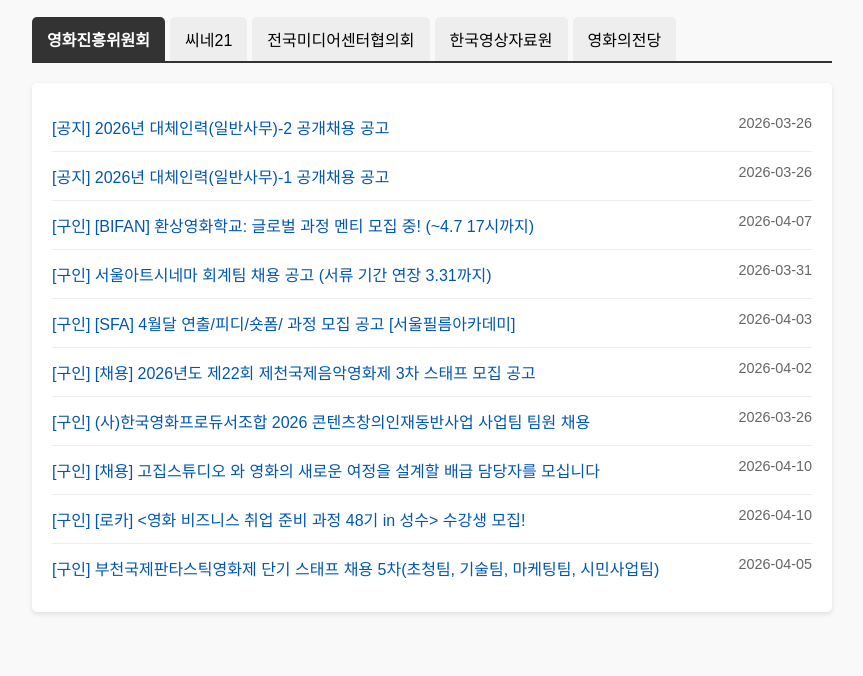
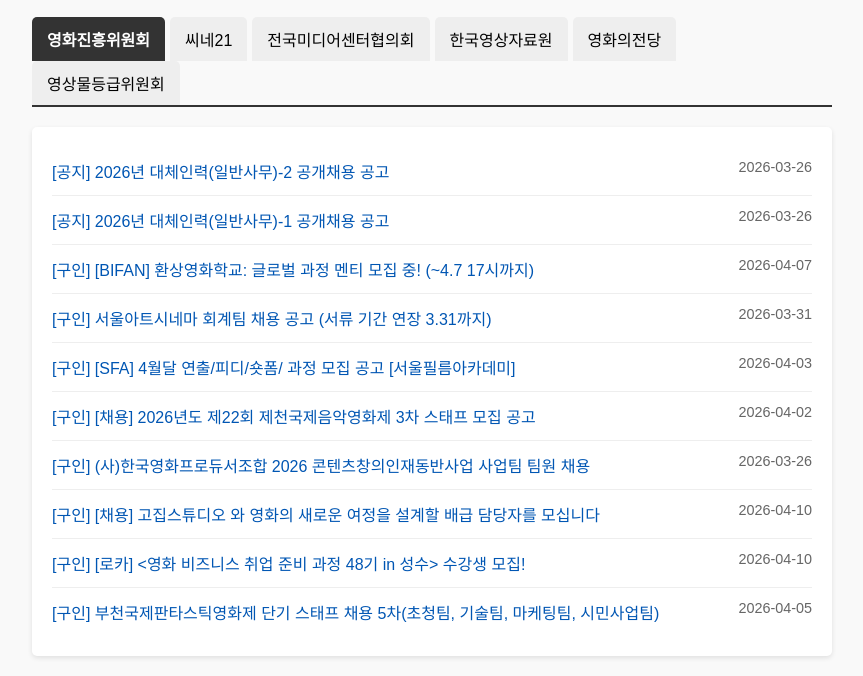
Before and after one commit to jin-archive/movie-bot, a plain HTML site: page index.html in a window 1280 px wide. Shown: the part 133-809 px from the top of the page, without its empty margins (208-1071 px from the left). Drawn offline with Linux system fonts and the light colour scheme.

Commit message:
index.html

```diff
--- a/index.html
+++ b/index.html
@@ -36,6 +36,7 @@
         <button class="tab-button" onclick="openTab('krmedia')">전국미디어센터협의회</button>
         <button class="tab-button" onclick="openTab('kofa')">한국영상자료원</button>
         <button class="tab-button" onclick="openTab('dureraum')">영화의전당</button>
+        <button class="tab-button" onclick="openTab('kmrb')">영상물등급위원회</button>
     </div>
 
     <div id="kofic" class="board-list active"></div>
@@ -43,6 +44,7 @@
     <div id="krmedia" class="board-list"></div>
     <div id="kofa" class="board-list"></div>
     <div id="dureraum" class="board-list"></div>
+    <div id="kmrb" class="board-list"></div>
 
     <script>
         // 탭 전환 로직
@@ -63,7 +65,7 @@
 
                 document.getElementById('updateTime').innerText = `마지막 업데이트: ${data.last_updated}`;
 
-                const keys = ['kofic', 'cine21', 'krmedia', 'kofa', 'dureraum'];
+                const keys = ['kofic', 'cine21', 'krmedia', 'kofa', 'dureraum', 'kmrb'];
 
                 keys.forEach(key => {
                     const container = document.getElementById(key);
```
